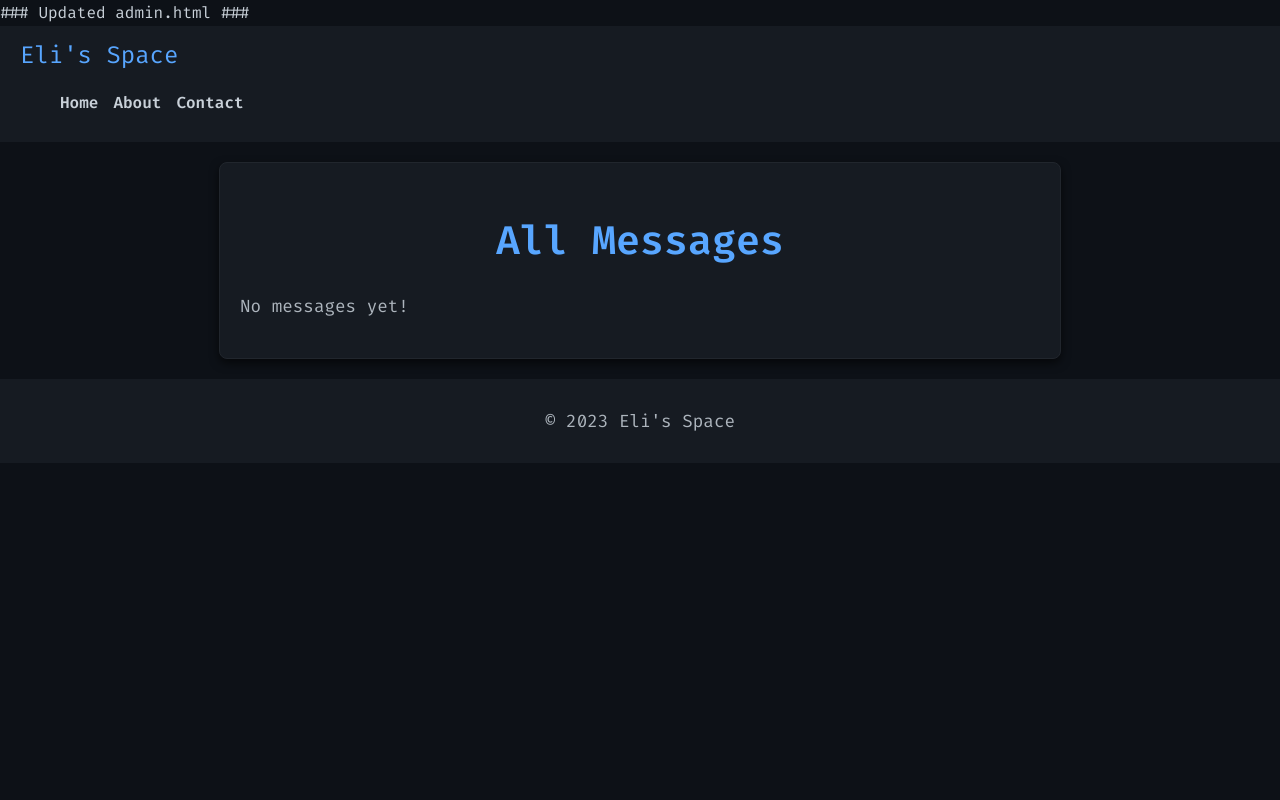
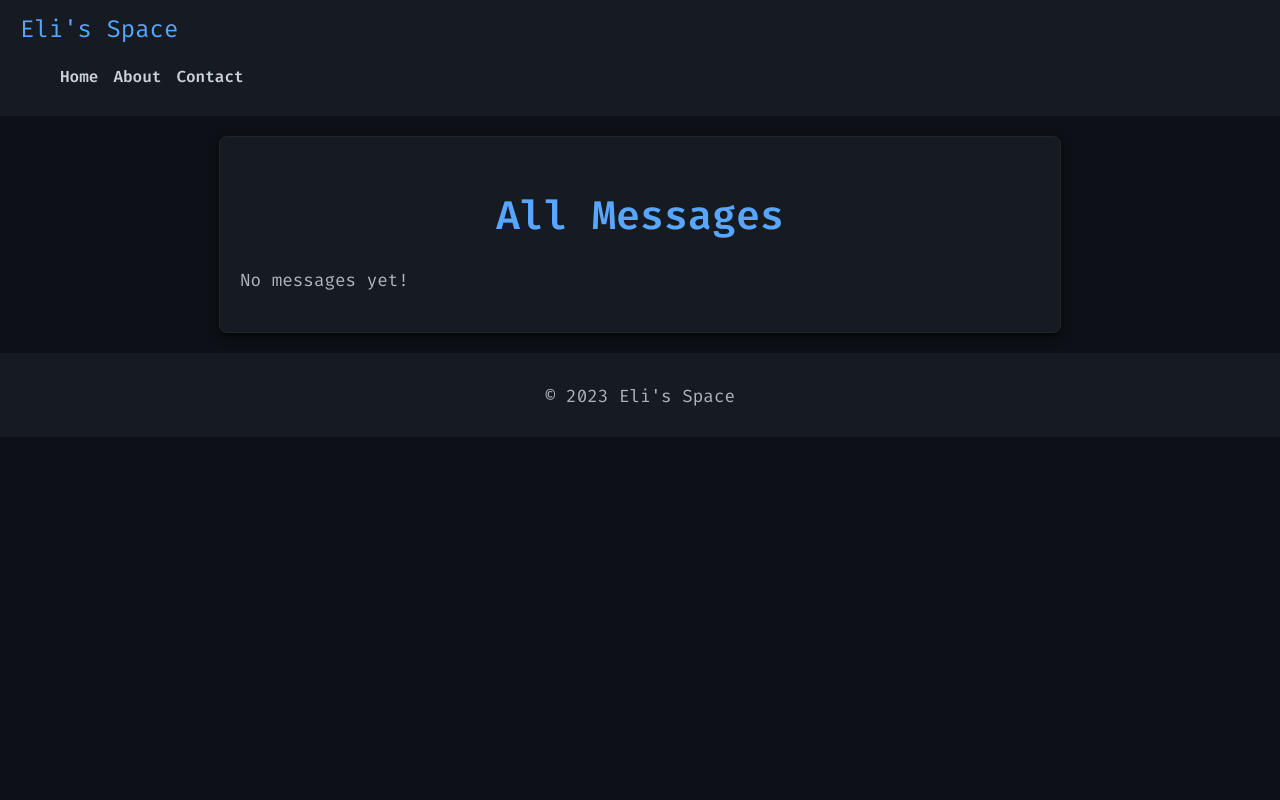
Before and after one commit to Papaya-Voldemort/Get-to-know-me, a Flask app: page /admin in a window 1280 px wide. Run offline with Flask 3, Linux system fonts and the light colour scheme.

Commit message:
Update admin.html

```diff
--- a/templates/admin.html
+++ b/templates/admin.html
@@ -1,4 +1,3 @@
-### Updated admin.html ###
 <!DOCTYPE html>
 <html lang="en">
 <head>
```
